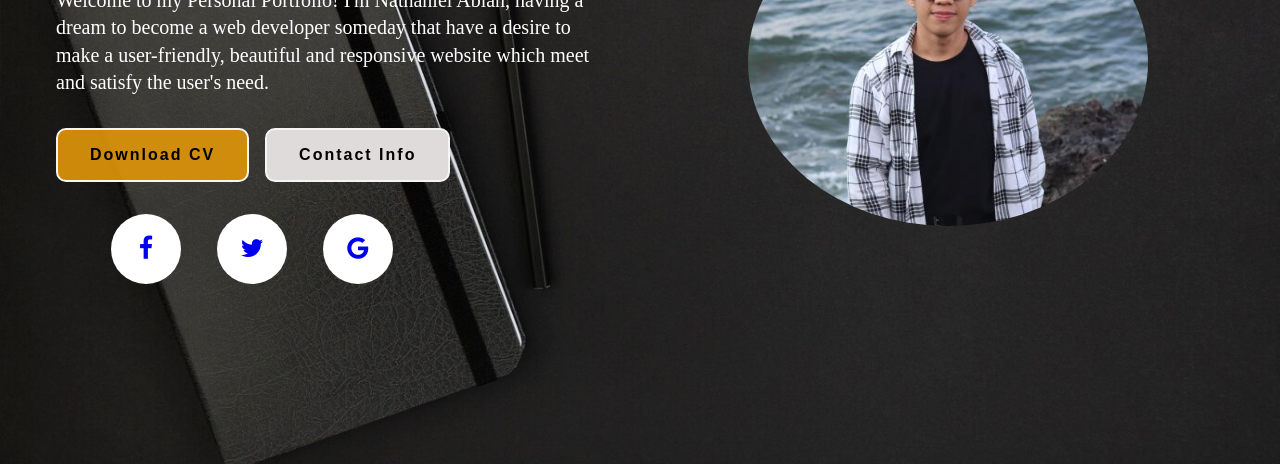
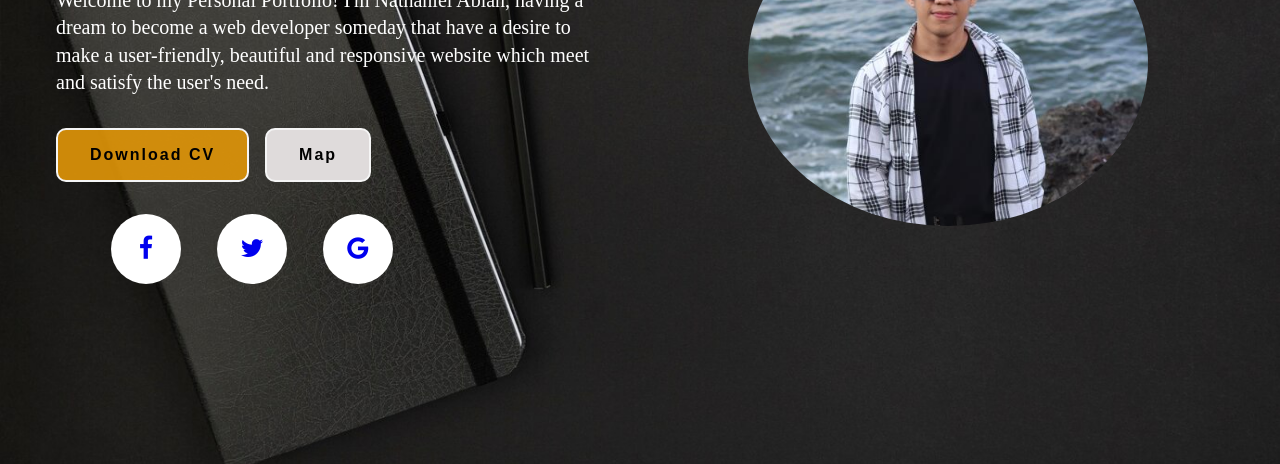
Before and after one commit to athan06/porfolio_ablan, a plain HTML site: page index.html in a window 1280 px wide. Shown: the part 354-818 px from the top of the page. Drawn offline with nearby package versions, Linux system fonts and the light colour scheme.

Commit message:
Update index.html

```diff
--- a/index.html
+++ b/index.html
@@ -37,8 +37,9 @@
                     and satisfy the user's need.
                 </p>
                 <div class="action_btns">
-                    <button class="hire_me">Download CV</button>
-                    <button class="portfolio">Contact Info</button>
+                    <button class="hire_me" onclick="window.open('./images/ablan_resume.pdf')">Download CV</button>
+                    <a href="https://www.google.com/maps/place/BRIA+HOMES+Teresa/@14.5396096,121.2136436,17z/data=!3m1!4b1!4m6!3m5!1s0x3397c18c708d4b55:0xd567c4fa9c3bd7dd!8m2!3d14.5396044!4d121.2162239!16s%2Fg%2F11g0kcvnb8?entry=ttu" target="_blank">
+                        <button class="portfolio">Map</button></a>
                 </div>
 
                 <div class="socmed">
```
